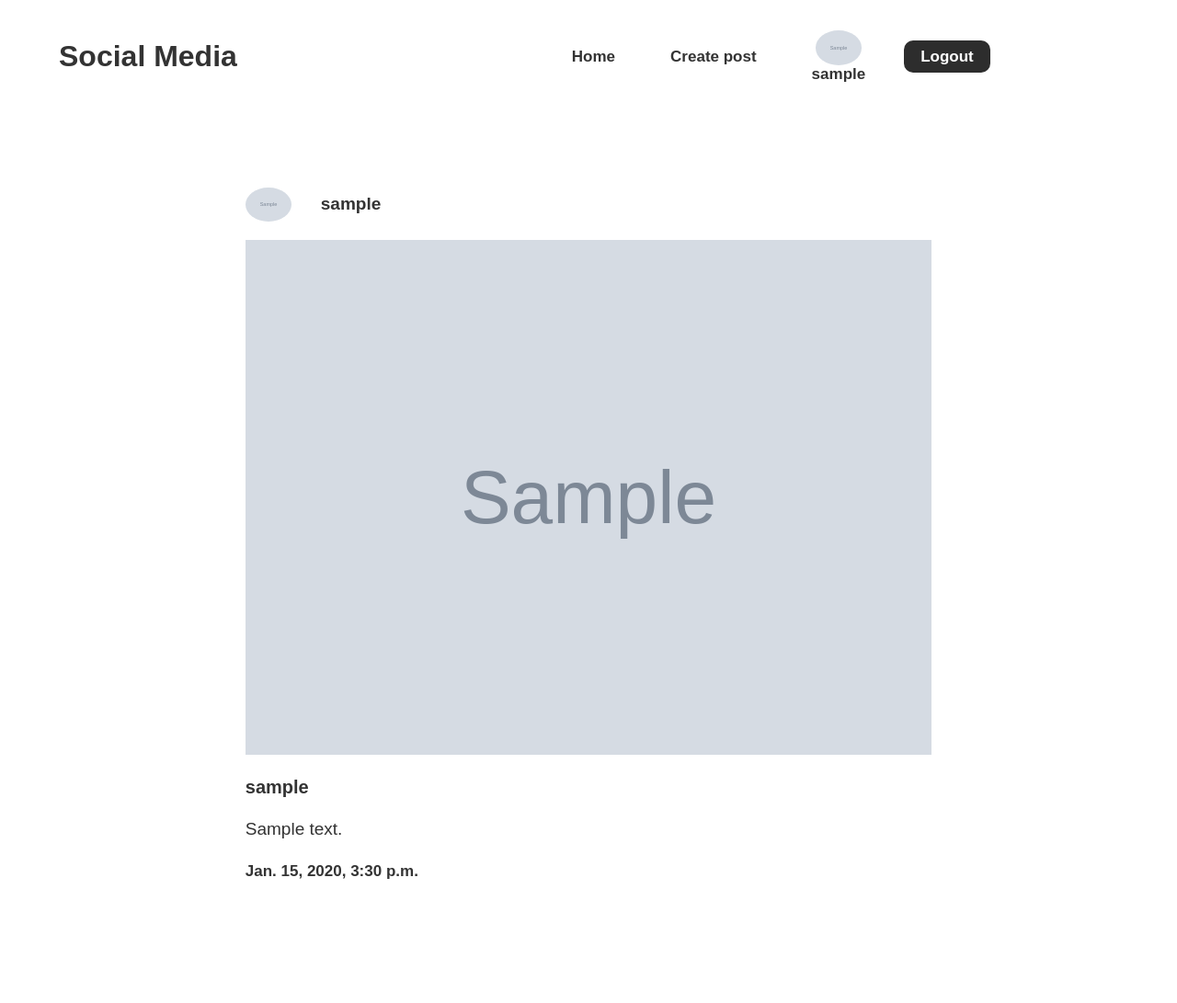
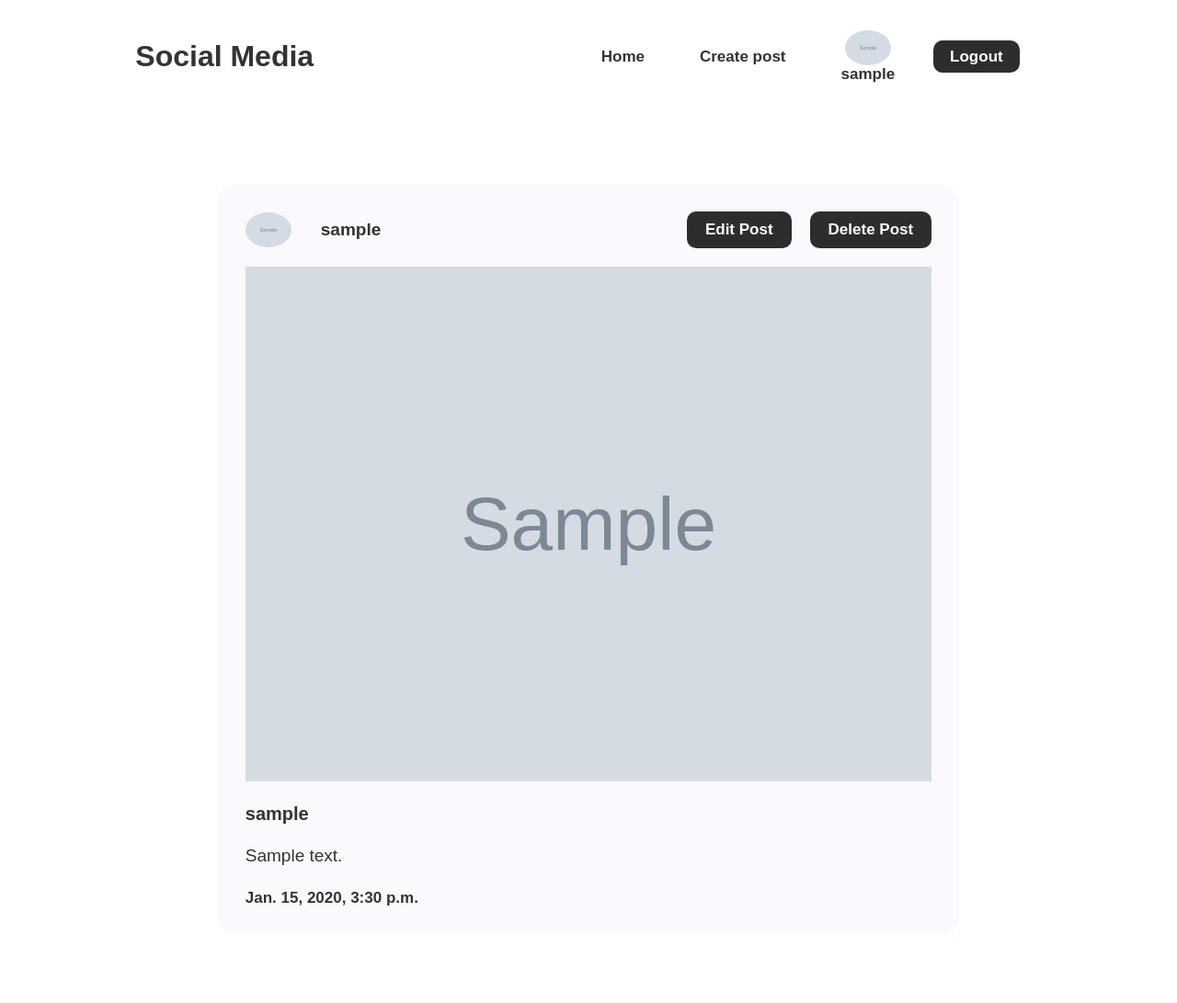
Before and after one commit to safwantaliparamba/social-media-app, a Django app: page /posts/00000000-0000-0000-0000-000000000001/view/ in a window 1280 px wide. Shown: the whole page at 92% size. Before the commit the page ends 956 px from the top, so only its background shows below. Run offline with Django 4.2, Linux system fonts and the light colour scheme; a user stored in the database is signed in; tables that the repository leaves empty hold one stand-in row (values such as "Sample post"); grey boxes marked "Sample" are stand-in pictures.

Commit message:
second commit

```diff
--- a/posts/forms.py
+++ b/posts/forms.py
@@ -7,3 +7,9 @@ class PostForm(forms.ModelForm):
     class Meta:
         model = Post
         exclude = ['created_at', 'author']
+
+
+class EditPostForm(forms.ModelForm):
+    class Meta:
+        model = Post
+        exclude = ['author']
--- a/posts/urls.py
+++ b/posts/urls.py
@@ -7,4 +7,6 @@ app_name = 'posts'
 urlpatterns = [
     path('<str:user_id>/create/',views.create_post,name='create_post'),
     path('<str:pk>/view/',views.single_post,name='single_post'),
+    path('<str:pk>/edit/',views.edit_post,name='edit_post'),
+    path('<str:pk>/delete/',views.delete_post,name='delete_post'),
 ]
--- a/posts/views.py
+++ b/posts/views.py
@@ -1,36 +1,78 @@
-from django.shortcuts import render,HttpResponseRedirect
+from django.shortcuts import render, HttpResponseRedirect, get_object_or_404
 from django.contrib.auth.decorators import login_required
 
-from .forms import PostForm
+from .forms import EditPostForm, PostForm
 from .models import Post
 
 
 @login_required(login_url='/users/login/')
-def create_post(request,user_id):
+def create_post(request, user_id):
     if request.method == 'POST':
-        form = PostForm(request.POST,request.FILES)
+        form = PostForm(request.POST, request.FILES)
         if form.is_valid():
             instance = form.save(commit=False)
             Post.objects.create(
-                image = instance.image,
-                description = instance.description,
-                location = instance.location,
-                author = request.user.author
+                image=instance.image,
+                description=instance.description,
+                location=instance.location,
+                author=request.user.author
             )
             return HttpResponseRedirect('/')
 
     form = PostForm()
     context = {
         'title': 'Create Post',
-        'form':form
+        'form': form
     }
-    return render(request,'posts/create.html',context)
+    return render(request, 'posts/create.html', context)
 
 
-def single_post(request,pk):
+def single_post(request, pk):
+    is_author = False
     post = Post.objects.get(pk=pk)
+    if request.user.author.pk == post.author.pk:
+        is_author = True
     context = {
         'post': post,
         'title': 'View post',
+        'is_author': is_author
     }
-    return render(request,'posts/view.html',context)
+    return render(request, 'posts/view.html', context)
+
+
+def edit_post(request, pk):
+    if request.method == 'POST':
+        instance = get_object_or_404(Post, pk=pk)
+        form = EditPostForm(
+            request.POST, request.FILES or None, instance=instance)
+
+        if form.is_valid():
+            form.save()
+            return HttpResponseRedirect(f'/posts/{pk}/view')
+        else:
+            return HttpResponseRedirect(f'/posts/{pk}/view')
+
+    post = Post.objects.get(pk=pk)
+
+    if not post.author.pk == request.user.author.pk:
+        return HttpResponseRedirect('/')
+
+    edit_post_initial = {
+        'image': post.image,
+        'description': post.description,
+        'location': post.location
+    }
+
+    form = EditPostForm(initial=edit_post_initial)
+
+    context = {
+        'pk': pk,
+        'form': form
+    }
+    return render(request, 'posts/edit.html', context)
+
+
+def delete_post(request,pk):
+    post = Post.objects.get(pk=pk)
+    post.delete()
+    return HttpResponseRedirect('/')
--- a/static/css/style.css
+++ b/static/css/style.css
@@ -110,13 +110,16 @@ h1 {
     width: 100%;
 }
 #home .wrapper {
+    padding-top: 150px;
 }
 #home header {
     display: flex;
-    justify-content: space-between;
+    justify-content: space-around;
+    background-color:#fff;
     align-items: center;
     padding: 25px 0;
-    width: inherit;
+    position: fixed;
+    width: 100%;
 }
 /* #home header h1 {
 } */
@@ -324,13 +327,36 @@ h1 {
     margin: 0 auto;
 }
 #home-posts ul li.post-container {
+    background: #fafafe;
     padding: 30px;
+    border-radius: 20px;
+    margin-bottom: 24px;
 }
 #home-posts ul li.post-container .top {
     display: flex;
-    justify-content: flex-start;
+    justify-content: space-between;
     align-items: center;
     margin-bottom: 20px;
+}
+#home-posts ul li.post-container .top .author {
+    display: flex;
+    align-items: center;
+}
+#home-posts ul li.post-container .top a.btn,#home-posts ul li.post-container .top a.btn-delete{
+    padding: 10px 20px;
+    background: #2d2d2d;
+    font-weight: 600;
+    border-radius: 10px;
+    color: #fff;
+}
+#home-posts ul li.post-container .top a.btn-delete{
+    font-size: 17px;
+    margin-left: 20px;
+    cursor: pointer;
+}
+#home-posts ul li.post-container .top .user-pk{
+    display: flex;
+    align-items: center;
 }
 #home-posts ul li.post-container .top .thumb {
     width: 50px;
@@ -387,3 +413,9 @@ h1 {
 #posts ul li.post a  p{
     font-weight: 600;
 }
+
+.form_container .form form .input_container #image-clear_id ,.form_container .form form .input_container label[for="image-clear_id"]{
+    display: none;
+}
+
+/* search bar  */
--- a/templates/boilerplate/boilerplate.html
+++ b/templates/boilerplate/boilerplate.html
@@ -11,8 +11,8 @@
     </head>
     <body>
         <section id="home">
+            {% include 'includes/header.html' %}
             <div class="wrapper">
-                {% include 'includes/header.html' %}
                 {% block content %}{% endblock %}
             </div>
         </section>
--- a/templates/includes/header.html
+++ b/templates/includes/header.html
@@ -1,6 +1,7 @@
 {% load static %}
 <header>
     <h1><a href="/"> Social Media </a></h1>
+
     <div class="right">
         {% if request.user.is_authenticated %}
         <ul class="nav">
--- a/templates/posts/view.html
+++ b/templates/posts/view.html
@@ -4,6 +4,7 @@
     <ul >
         <li class="post-container">
             <div class="top">
+                <div class="user-pk">
                     <div class="thumb">
                         <a href="{% url 'users:profile' pk=post.author.id %}">
                             <img
@@ -15,6 +16,17 @@
                     <span class="user">
                         <a href="{% url 'users:profile' pk=post.author.id %}">{{post.author.user.username}}</a>
                     </span>
+                </div>
+                {% if is_author %}
+                <div class="author">
+                    <a href="{% url 'posts:edit_post' pk=post.pk %}" class="btn">
+                        Edit Post
+                    </a>
+                    <a href="{% url 'posts:delete_post' pk=post.pk %}" class="btn-delete">
+                        Delete Post
+                    </a>
+                </div>
+                {%  endif %}
             </div>
             <div class="thumb">
                 <img src="{{post.image.url}}" alt="" />
```
Also changed, not shown: templates/posts/edit.html (added, +26 -0 lines), templates/web/index.html (+7 -3 lines), 1 other file. Lines whose indentation alone changed are shown as unchanged.
